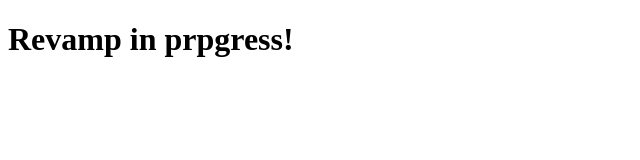
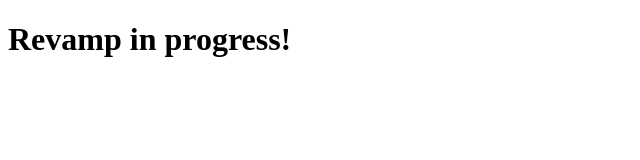
Before and after one commit to carlvice/carlvice.github.io, a plain HTML site: page index.html in a window 1280 px wide. Shown: the full height of the page, 0-640 px from the left. Drawn offline with Linux system fonts and the light colour scheme.

Commit message:
Update index.html

```diff
--- a/index.html
+++ b/index.html
@@ -1,7 +1,7 @@
 <!DOCTYPE html>
 <html>
 <body>
-<h1>Revamp in prpgress!</h1>
+<h1>Revamp in progress!</h1>
 <p></p>
 </body>
 </html>
```
